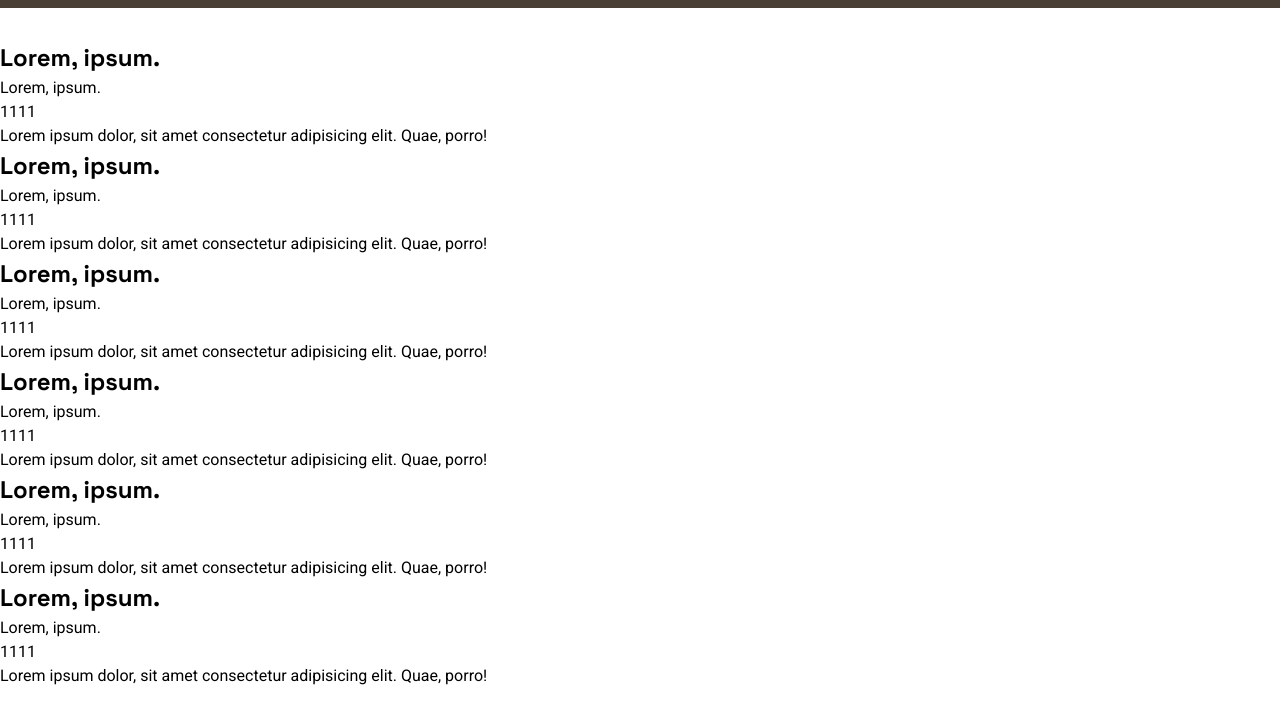
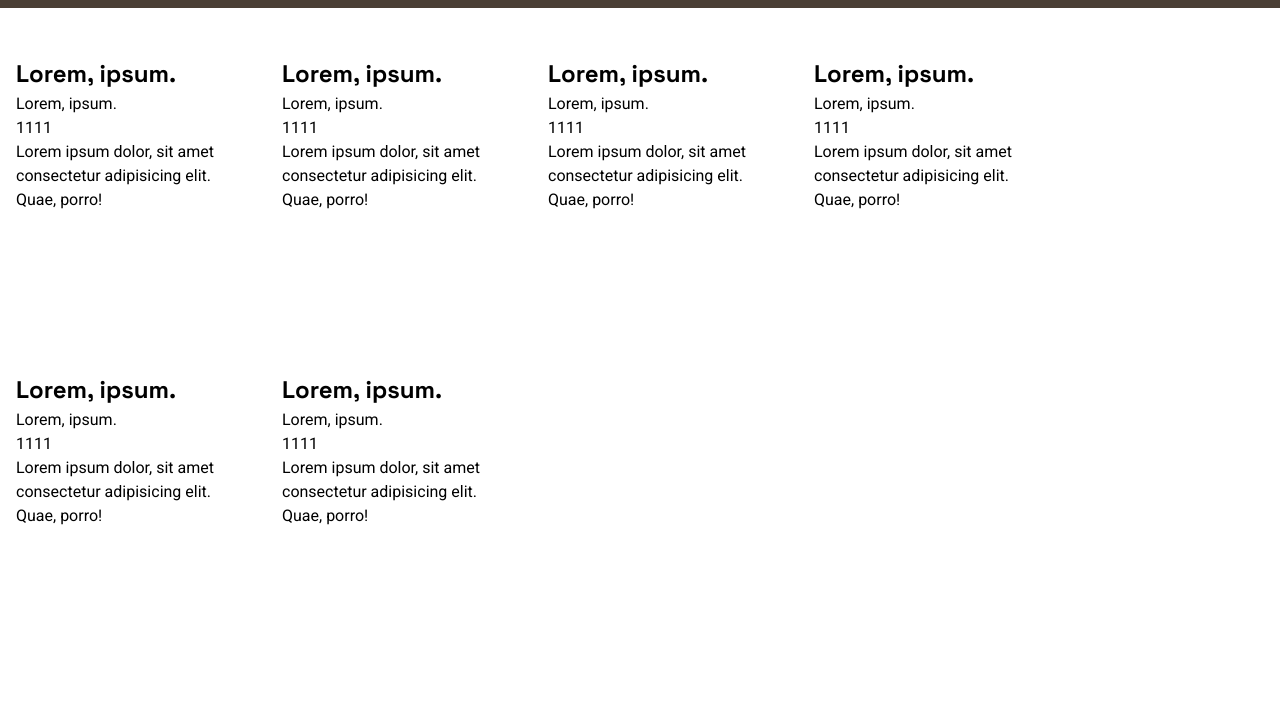
Before and after one commit to codingbyday3/library, a plain HTML site: page index.html in a window 1280 px wide. Shown: the part 62-786 px from the top of the page. Drawn offline with Linux system fonts and the light colour scheme.

Commit message:
Style: body and its containers

```diff
--- a/style.css
+++ b/style.css
@@ -63,3 +63,16 @@ header{
   background-color: var(--clr-navigation);
   color: var(--clr-accent);
 }
+
+main{
+  display: grid;
+  grid-template-columns: repeat(auto-fit, 250px);
+  grid-auto-rows: 300px;
+  gap: 1rem;
+  padding: 1rem;
+}
+
+main div{
+  background-color: white;
+  border-radius: 5%;
+}
```
